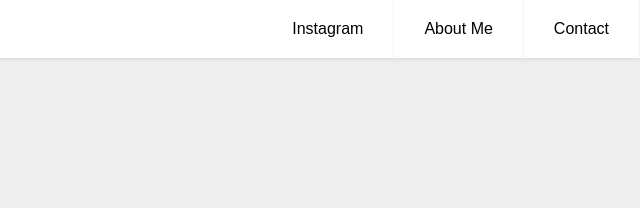
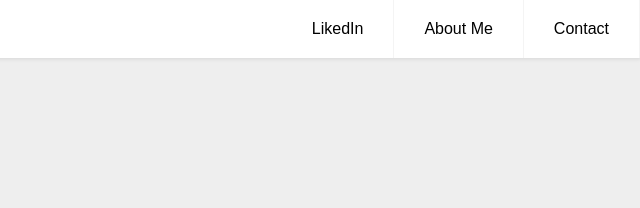
Before and after one commit to Logan3275/Responsive_CSS_animation, a plain HTML site: page about.html in a window 1280 px wide. Shown: the top 208 px of the page, 640-1280 px from the left. Drawn offline with Linux system fonts and the light colour scheme.

Commit message:
Update about.html

```diff
--- a/about.html
+++ b/about.html
@@ -13,7 +13,7 @@
             <input class="menu-btn" type="checkbox" id="menu-btn" />
             <label class="menu-icon" for="menu-btn"><span class="nav-icon"></span></label>
             <ul class="menu">
-                <li><a href="https://www.instagram.com/trap_boag_man" target="_blank">Instagram</a></li>
+                <li><a href="https://www.linkedin.com/in/logan-scott3275/" target="_blank">LikedIn</a></li>
                 <li><a href="about.html">About Me</a></li>
                 <li><a href="contact.html">Contact</a></li>
             </ul>
```
